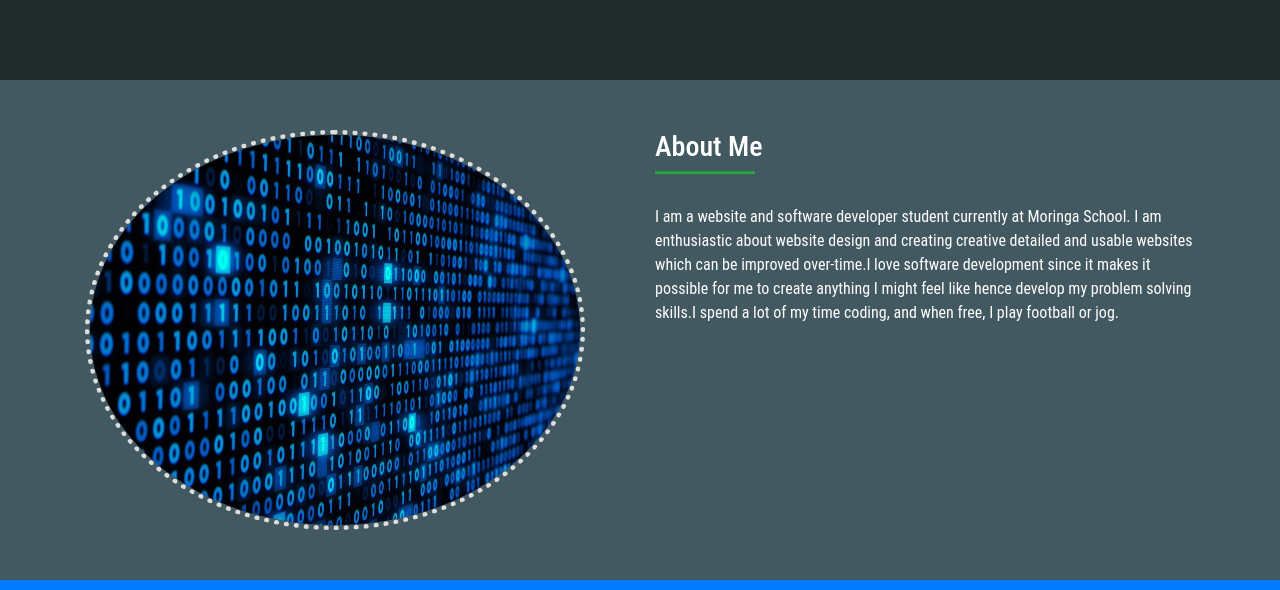
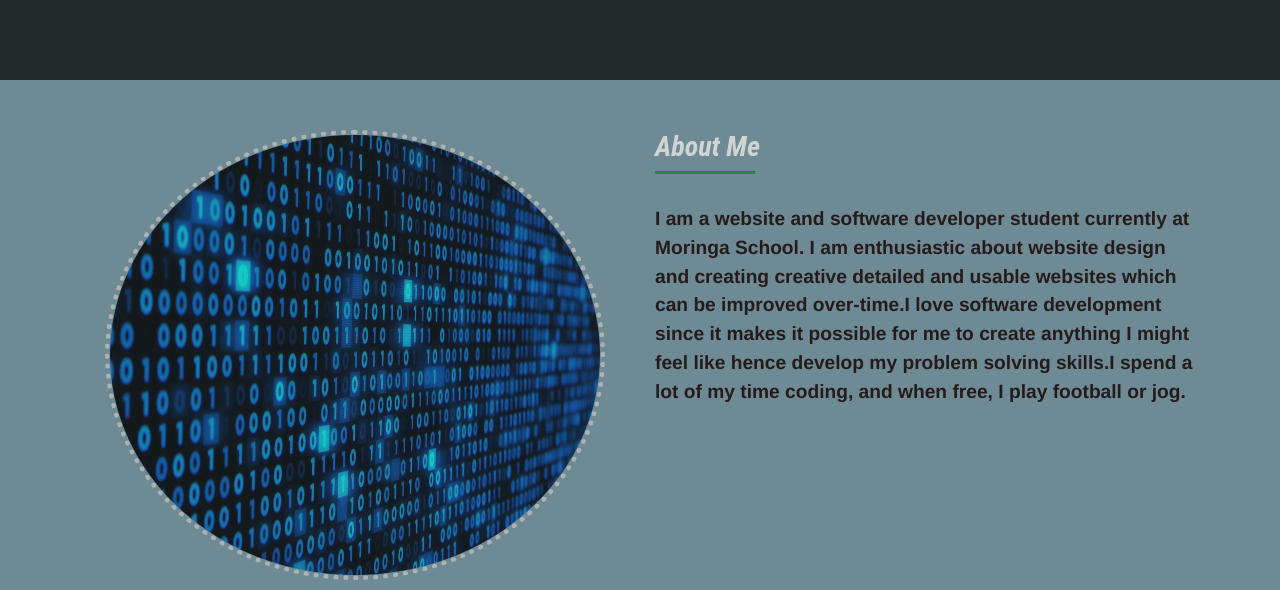
Before and after one commit to Samson-Alosi/Portfolio, a plain HTML site: page index.html in a window 1280 px wide. Shown: the part 799-1389 px from the top of the page. Drawn offline with nearby package versions, Linux system fonts and the light colour scheme; files whose address does not match are found by name.

Commit message:
finished about sectio

```diff
--- a/index.html
+++ b/index.html
@@ -91,8 +91,7 @@
       <div class="container">
         <div class="row">
           <div class="col">
-           <img src="./assets/maxresdefault.jpg" height="400px" width="500px">
-
+           <img src="./assets/maxresdefault.jpg" height="450px" width="500px">
           </div>
           <div class="col">
             <h3>About Me</h3>
@@ -101,7 +100,6 @@
           </div>
         </div>
       </div>
-
     </section>
     <!-- footer section -->
     <footer class="page-footer bg-dark">
@@ -181,7 +179,6 @@
     <p>Designed by Samson Alosi</p>
     <p>@2021</p>
   </div>
-
     </footer>
     <div id="particles-js"></div>
       <script src="https://cdn.jsdelivr.net/particles.js/2.0.0/particles.min.js"></script>
--- a/style.css
+++ b/style.css
@@ -142,13 +142,34 @@ canvas.particles-js-canvas-el {
     font-style: italic;
 }
 section {
-    background-color: rgb(67, 89, 97);
+    background-color: rgb(130, 162, 174);
     height: auto;
     padding: 50px 0px 50px 0px;
+    opacity: 0.8;
 }
 section img {
         border-radius: 60%;
         border: 5px dotted #ddd;
         max-width: 100%;
+        display: block;
+        margin-left: auto;
+        margin-right: auto;
+        opacity: 0.88;
 
 }
+section img:hover {
+    transform: scaleX(-1);
+    background-color: rgb(242, 20, 20);
+}
+section h3 {
+
+    font-style: oblique;
+    font-weight: bold;
+}
+
+section p {
+    color: rgb(39, 23, 23);
+    font-size: larger;
+    font-weight: 800;
+    font-family: 'Franklin Gothic Medium', 'Arial Narrow', Arial, sans-serif;
+}
```
